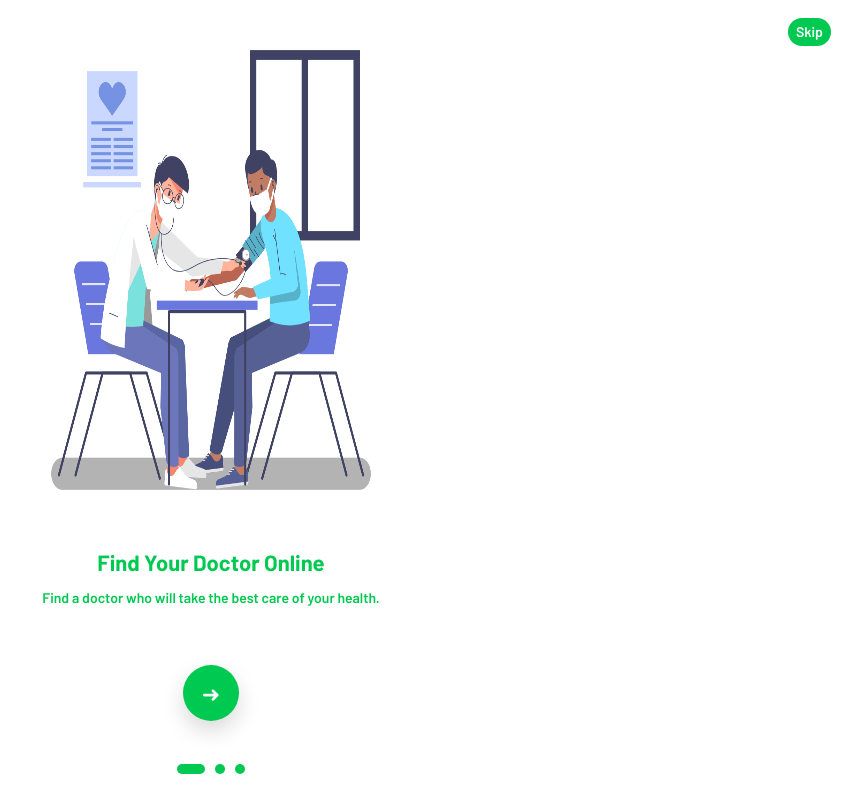
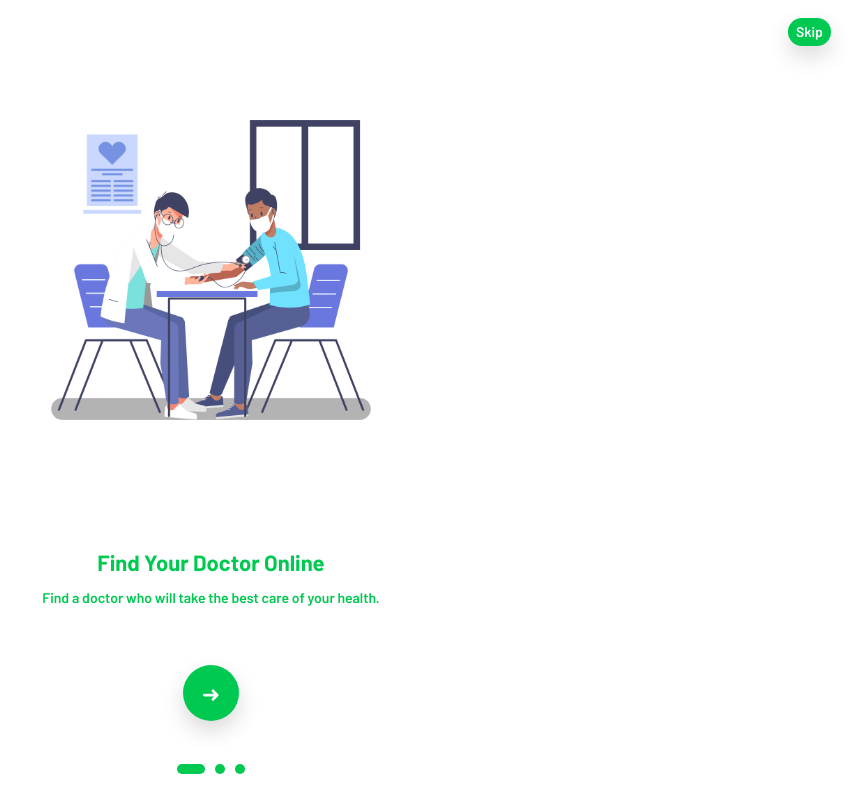
Before and after one commit to itPrashant/Medico, a React (Vite) app: page / in a window 1280 px wide. Shown: the whole page, without its empty margins (429-1280 px from the left). Built offline with nearby package versions, Linux system fonts and the light colour scheme.

Commit message:
restructring

```diff
--- a/src/components/Onboarding/onboard-common.css
+++ b/src/components/Onboarding/onboard-common.css
@@ -13,6 +13,7 @@
   right:20px;
   border:none;
   cursor:pointer;
+  box-shadow: 0 10px 22px rgba(0,0,0,0.15);
 }
 
 .top{
--- a/src/index.css
+++ b/src/index.css
@@ -42,3 +42,18 @@ input {
     width: 0px;
     height: 0px;
 }
+@media(min-width: 380px) {
+  .illustration img{
+   height: 300px;
+
+  }
+  .illustration{
+    align-items: center;
+  }
+  .welcome-image img{
+    height: 345px;
+  }
+  .welcome-image{
+    align-items: center;
+  }
+}
--- a/src/styles/login.css
+++ b/src/styles/login.css
@@ -9,6 +9,10 @@
 .back{ width:38px;height:38px;border-radius:12px;border:none;background:#fff;box-shadow:0 4px 12px rgba(0,0,0,0.08); }
 
 .logo-box{ text-align:center;margin-top:6px;margin-bottom:18px; }
+.logo-box img{
+  width: 40%;
+  margin: 0 auto;
+}
 .logo-placeholder{ width:72px;height:72px;border-radius:18px;background:linear-gradient(135deg,rgba(255,255,255,0.6),rgba(255,255,255,0.4));display:inline-flex;align-items:center;justify-content:center;color:#fff;margin:0 auto 8px; }
 .brand{ font-size:24px;margin:0;font-weight:800; color:var(--primary-color); }
 .tag{ color:#7a7a7a;margin-top:4px }
```
